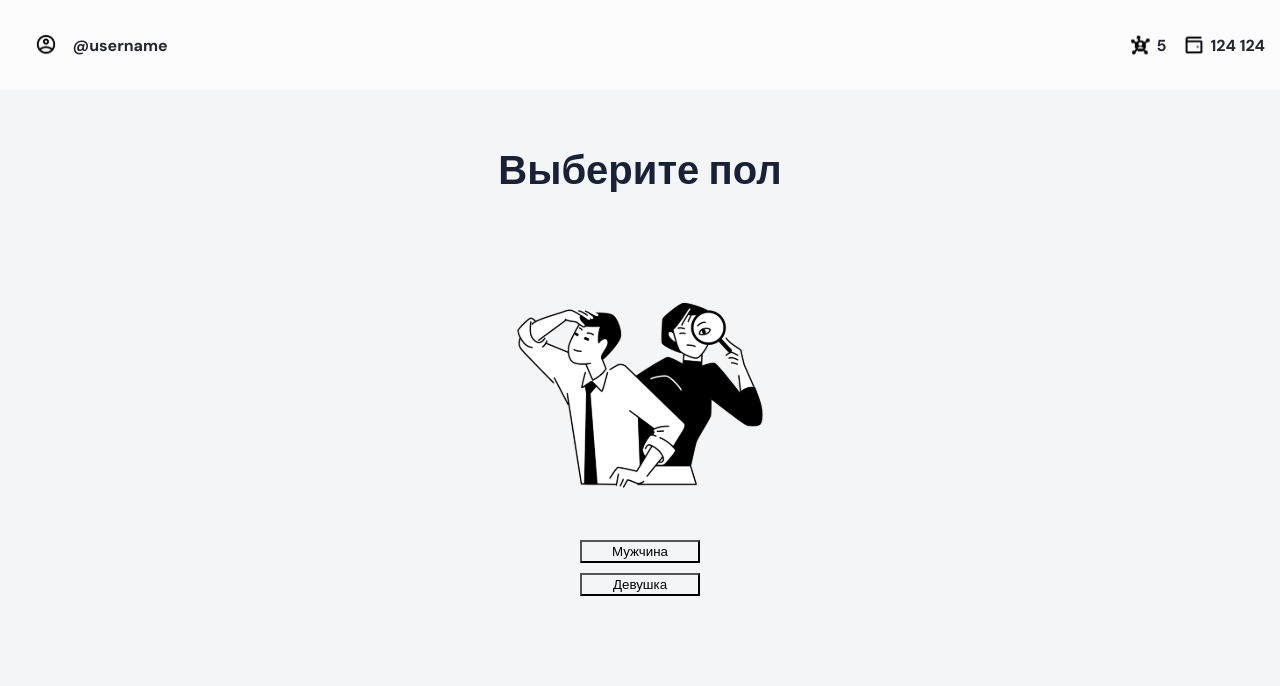
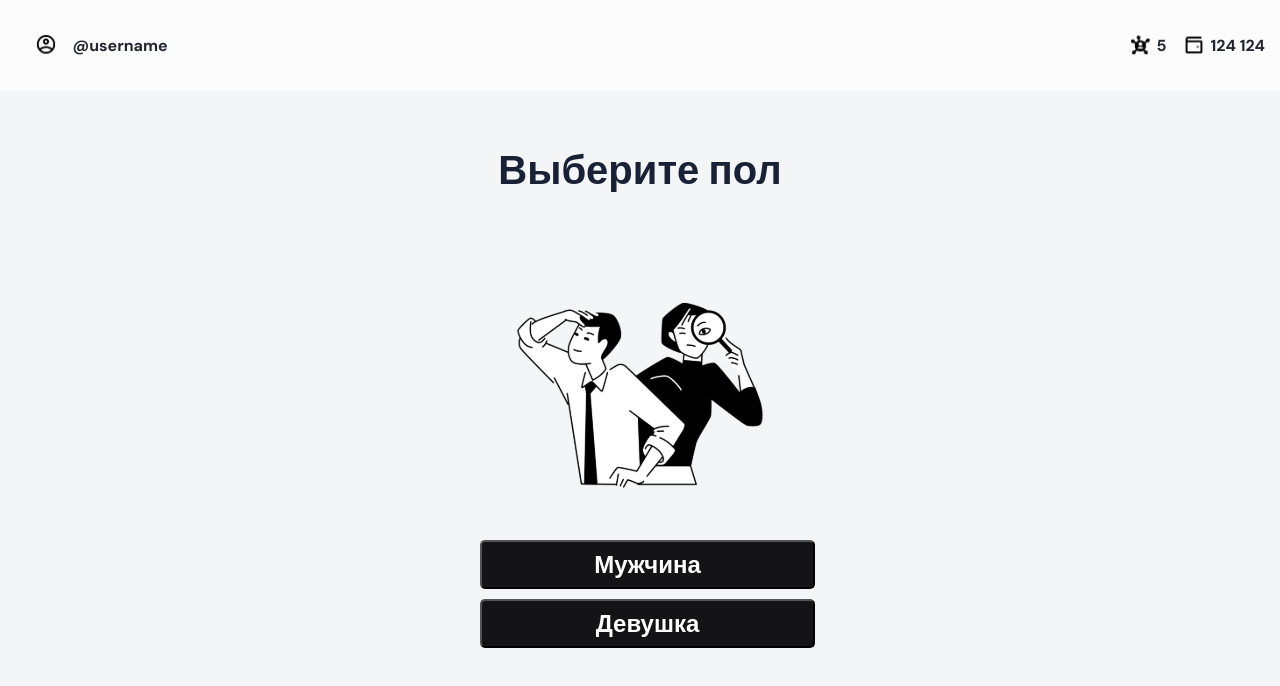
Before and after one commit to CodyNodyDev/therapist-mini-app, a React (Create React App) app: page / in a window 1280 px wide. Shown: the top 686 px of the page. Built offline with nearby package versions, Linux system fonts and the light colour scheme.

Commit message:
button style

```diff
--- a/src/components/SetSex/style.css
+++ b/src/components/SetSex/style.css
@@ -1,8 +1,33 @@
+@import url('https://fonts.googleapis.com/css2?family=DM+Sans:ital,opsz,wght@0,9..40,100..1000;1,9..40,100..1000&display=swap');
+:root {
+    --font-text: 'DM Sans';
+    --font-weight-text: 700;
+    --font-size-text: 24px;
+}
+
 .sex-buttons-container {
-    width: 120px;
+    width: 320px;
     margin: auto;
     display: flex;
     flex-direction: column;
     justify-content: center;
     gap: 10px;
 }
+
+.sex-button {
+    background-color: #141416;
+    color: #FFFFFF;
+    width: 335px;
+    height: 49px;
+    border-radius: 5px;
+    /* font-family: var(--font-text); */
+    font-size: var(--font-size-text);
+    font-weight: var(--font-weight-text);
+    cursor: pointer;
+}
+
+.sex-button:hover {
+    background-color: #fff;
+    color: #000;
+    transition: 0.3s;
+  }
```
